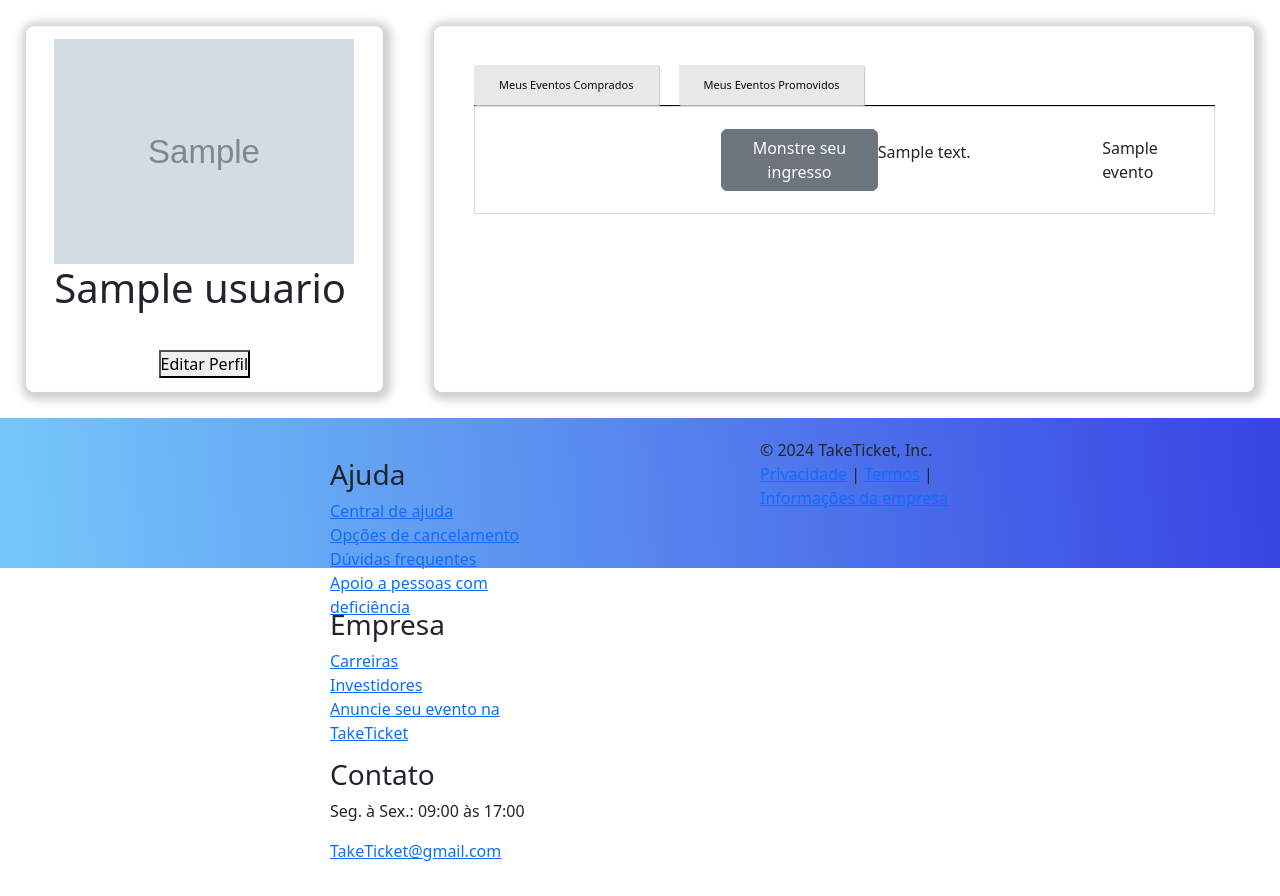
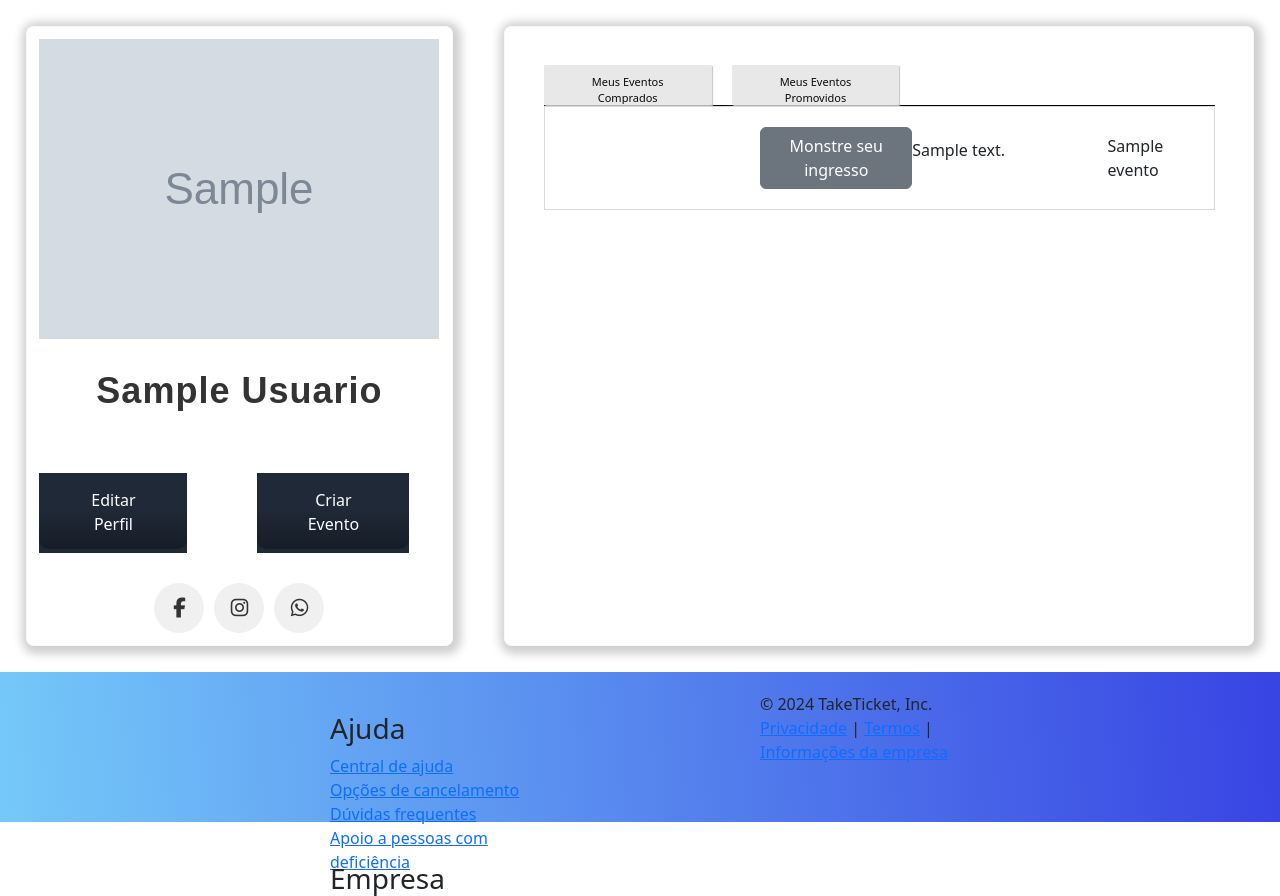
Before and after one commit to ViniciusWilber/TakeTicket, a PHP site: page /perfil.php in a window 1280 px wide. Shown: the part 100-996 px from the top of the page. Before the commit the page ends 961 px from the top, so only its background shows below. Run offline with PHP 8.4, Linux system fonts and the light colour scheme; the visitor is signed in with stand-in values (Sample User, id 1); tables that the repository leaves empty or names only in its code hold one stand-in row (values such as "Sample post"); grey boxes marked "Sample" are stand-in pictures; data that the repository does not hold is empty; some libraries are stand-ins or nearby versions.

Commit message:
foto do usuario no evento
foto do usuario no evento, perfil do promotor atualizado

```diff
--- a/css/evento.css
+++ b/css/evento.css
@@ -718,3 +718,9 @@ hr{
     width: 100%;
   }
 }
+.imagem-arredondada {
+  max-width: 150px;
+  height: 150px;
+  border-radius: 50%;
+  object-fit: cover;
+}
--- a/css/perfil_usuario.css
+++ b/css/perfil_usuario.css
@@ -461,7 +461,7 @@ ul {
 }
 
 .botoesEvento button:active {
-  background-color: #03aca0;
+  background-color: #148784;
   box-shadow: 1px 1px 1px #c5c5c5, -4px -4px 12px #ffffff;
 }
 .botoesEvento button::after {
@@ -518,6 +518,115 @@ footer .termos {
   bottom: 0;
   left: 395px;
 }
+/* From Uiverse.io by cssbuttons-io */
+button {
+  font-size: 17px;
+  padding: 1em 2.7em;
+  font-weight: 500;
+  background: #1f2937;
+  color: white;
+  border: none;
+  position: relative;
+  overflow: hidden;
+  border-radius: 0.6em;
+  cursor: pointer;
+}
+
+.gradient {
+  position: absolute;
+  width: 100%;
+  height: 100%;
+  left: 0;
+  top: 0;
+  border-radius: 0.6em;
+  margin-top: -0.25em;
+  background-image: linear-gradient(
+    rgba(0, 0, 0, 0),
+    rgba(0, 0, 0, 0),
+    rgba(0, 0, 0, 0.3)
+  );
+}
+
+.label {
+  position: relative;
+  top: -1px;
+}
+
+.transition {
+  transition-timing-function: cubic-bezier(0, 0, 0.2, 1);
+  transition-duration: 500ms;
+  background-color: rgba(0, 225, 255, 0.6);
+  border-radius: 9999px;
+  width: 0;
+  height: 0;
+  position: absolute;
+  left: 50%;
+  top: 50%;
+  transform: translate(-50%, -50%);
+}
+
+button:hover .transition {
+  width: 14em;
+  height: 14em;
+}
+
+button:active {
+  transform: scale(0.97);
+}
+/* Estilos gerais */
+.social-buttons {
+  display: flex;
+  gap: 10px;
+}
+
+.social-button {
+  display: flex;
+  align-items: center;
+  justify-content: center;
+  width: 50px;
+  height: 50px;
+  border-radius: 50%;
+  background-color: #f0f0f0;
+  color: #333;
+  text-decoration: none;
+  font-size: 20px;
+  transition: background-color 0.3s ease, color 0.3s ease;
+}
+
+/* Cores ao passar o mouse */
+.social-button.facebook:hover {
+  background-color: #1877f2;
+  color: #fff;
+}
+
+
+.social-button.instagram:hover {
+  background: radial-gradient(circle at 30% 107%, #fdf497 0%, #fdf497 5%, #fd5949 45%, #d6249f 60%, #285aeb 90%);
+  color: #fff;
+}
+
+.social-button.whatsapp:hover {
+  background-color: #25d366;
+  color: #fff;
+}
+/* Estilo geral para o título */
+.nome h1 {
+  font-family: 'Arial', sans-serif; /* Fonte simples e moderna */
+  font-size: 36px; /* Tamanho grande do texto */
+  font-weight: bold; /* Título em negrito */
+  color: #333; /* Cor padrão do texto */
+  text-align: center; /* Alinha o texto no centro */
+  text-transform: capitalize; /* Capitaliza a primeira letra de cada palavra */
+  letter-spacing: 1px; /* Adiciona espaçamento entre as letras */
+  margin: 20px 0; /* Espaçamento vertical ao redor do título */
+  padding: 10px 20px; /* Espaçamento interno */
+  border-radius: 8px; /* Bordas arredondadas */
+  transition: all 0.3s ease; /* Transição suave para efeitos */
+}
+
+/* Efeito ao passar o mouse */
+
+
 @media (max-width:768px) {
   header{
     width: 100%;
--- a/editar_perfil.php
+++ b/editar_perfil.php
@@ -113,7 +113,7 @@ if ($result && $row = $result->fetch(PDO::FETCH_ASSOC)) {
             padding: 10px 15px;
             font-size: 16px;
             color: white;
-            background: #007BFF;
+            background: #1BB0AC;
             border: none;
             border-radius: 5px;
             cursor: pointer;
@@ -121,7 +121,7 @@ if ($result && $row = $result->fetch(PDO::FETCH_ASSOC)) {
         }
 
         button:hover {
-            background: #0056b3;
+            background: #148784;
         }
 
         p {
--- a/perfil.php
+++ b/perfil.php
@@ -66,18 +66,44 @@ include_once "conexao.php";
     if ($result && $row = $result->fetch(PDO::FETCH_ASSOC))
         $imagePath = $row['image_path'];
     ?>
-    <main class="Perfil">
+      <main class="Perfil">
         <div class="esquerda">
             <div class="elementos">
-                <?php if (isset($message))
-                    echo "<p>$message</p>"; ?>
+                <?php if (isset($message)) echo "<p>$message</p>"; ?>
                 </form>
                 <?php if ($imagePath): ?>
-                    <img src="<?= $imagePath ?>" style="max-width: 300px;">
+                    <img src="<?= $imagePath ?>" style="max-width: 500px;">
                 <?php endif; ?>
-                <h1><?php echo $editar['nome']; ?></h1>
+                <div class="nome"> <h1><?php echo htmlspecialchars($editar['nome']); ?></h1></div>
+
             </div>
-            <a href="editar_perfil.php"><button>Editar Perfil</button></a>
+            <div class="botoes">
+            <a href="editar_perfil.php"><button>
+  <span class="transition"></span>
+  <span class="gradient"></span>
+  <span class="label">Editar Perfil</span>
+</button></a>
+            <a href="editar_perfil.php"><button>
+  <span class="transition"></span>
+  <span class="gradient"></span>
+  <span class="label">Criar Evento</span>
+</button></a>
+            </div>
+            <div class="social-buttons">
+  <a href="#" class="social-button facebook">
+    <i class="fab fa-facebook-f"></i>
+  </a>
+  <a href="#" class="social-button instagram">
+    <i class="fab fa-instagram"></i>
+  </a>
+  <a href="#" class="social-button whatsapp">
+    <i class="fab fa-whatsapp"></i>
+  </a>
+</div>
+
+
+
+
         </div>
 
         <div class="direita">
--- a/perfil_usuario.php
+++ b/perfil_usuario.php
@@ -64,7 +64,7 @@
                 <?php if (isset($message)) echo "<p>$message</p>"; ?>
                 </form>
                 <?php if ($imagePath): ?>
-                    <img src="<?= $imagePath ?>" style="max-width: 300px;">
+                    <img src="<?= $imagePath ?>" style="max-width: 500px;">
                 <?php endif; ?>
                 <h1><?php echo htmlspecialchars($editar['nome']); ?></h1>
             </div>
```
Also changed, not shown: Evento.php (+25 -1 lines), css/perfil.css (+56 -0 lines).
